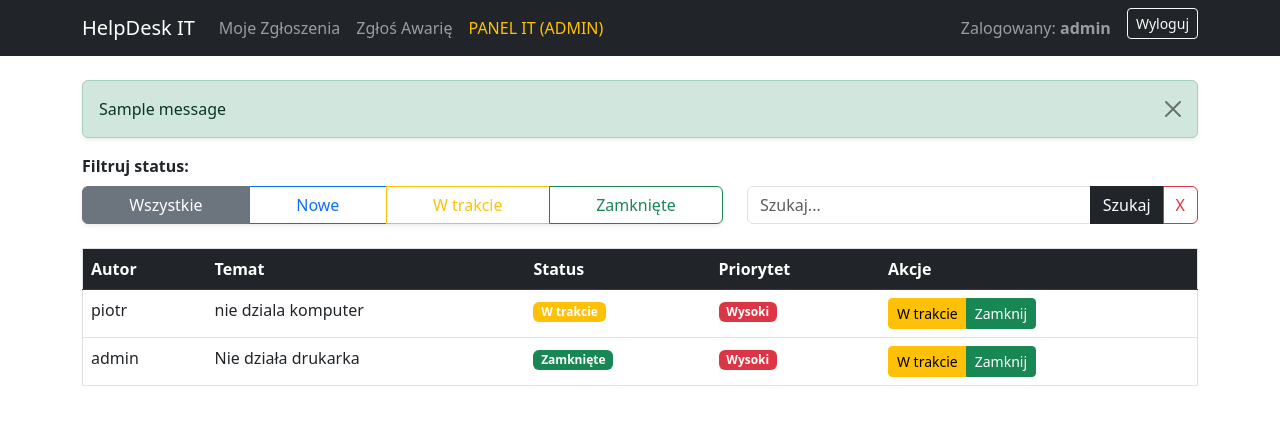
After one commit to PiotrKniat/system-awarii-it, a Django app: page /panel-it/ in a window 1280 px wide. The commit adds this page. Shown: the top 425 px of the page. Run offline with Django 5.2, Linux system fonts and the light colour scheme; a user stored in the database is signed in; data comes from the database, SQL or seed files in the repository; both versions use the stored data as it was after the commit; one stand-in notice (Sample message) is shown.

Commit message:
Dodanie rejestracji i filtrowania zgloszen

```diff
--- a/config/settings.py
+++ b/config/settings.py
@@ -103,7 +103,7 @@ AUTH_PASSWORD_VALIDATORS = [
 # Internationalization
 # https://docs.djangoproject.com/en/6.0/topics/i18n/
 
-LANGUAGE_CODE = 'en-us'
+LANGUAGE_CODE = 'pl'
 
 TIME_ZONE = 'UTC'
 
--- a/config/urls.py
+++ b/config/urls.py
@@ -19,6 +19,6 @@ from django.urls import path, include
 
 urlpatterns = [
     path('admin/', admin.site.urls),
-    path('accounts/', include('django.contrib.auth.urls')),  # Dodajemy URL-e do logowania i rejestracji
+    path('accounts/', include('django.contrib.auth.urls')),
     path('', include('zgloszenia.urls')),
 ]
--- a/templates/base.html
+++ b/templates/base.html
@@ -10,20 +10,24 @@
     <nav class="navbar navbar-expand-lg navbar-dark bg-dark mb-4">
         <div class="container">
             <a class="navbar-brand" href="{% url 'lista_zgloszen' %}">HelpDesk IT</a>
+
             <div class="collapse navbar-collapse">
                 <ul class="navbar-nav me-auto">
+                    {% if user.is_authenticated %}
                         <li class="nav-item">
                             <a class="nav-link" href="{% url 'lista_zgloszen' %}">Moje Zgłoszenia</a>
+                        </li>
+                        <li class="nav-item">
+                            <a class="nav-link" href="{% url 'nowe_zgloszenie' %}">Zgłoś Awarię</a>
                         </li>
                         {% if user.is_staff %}
                         <li class="nav-item">
                             <a class="nav-link text-warning" href="{% url 'panel_administratora' %}">PANEL IT (ADMIN)</a>
                         </li>
                         {% endif %}
-                    <li class="nav-item">
-                        <a class="nav-link" href="{% url 'nowe_zgloszenie' %}">Zgłoś Awarię</a>
-                    </li>
+                    {% endif %}
                 </ul>
+
                 <div class="navbar-nav">
                     {% if user.is_authenticated %}
                         <span class="navbar-text me-3">Zalogowany: <strong>{{ user.username }}</strong></span>
@@ -32,6 +36,7 @@
                             <button type="submit" class="btn btn-outline-light btn-sm">Wyloguj</button>
                         </form>
                     {% else %}
+                        <a class="btn btn-outline-light btn-sm me-2" href="{% url 'rejestracja' %}">Rejestracja</a>
                         <a class="btn btn-outline-light btn-sm" href="{% url 'login' %}">Zaloguj się</a>
                     {% endif %}
                 </div>
@@ -40,6 +45,15 @@
     </nav>
 
     <div class="container">
+        {% if messages %}
+            {% for message in messages %}
+                <div class="alert alert-{{ message.tags }} alert-dismissible fade show shadow-sm" role="alert">
+                    {{ message }}
+                    <button type="button" class="btn-close" data-bs-dismiss="alert" aria-label="Close"></button>
+                </div>
+            {% endfor %}
+        {% endif %}
+
         {% block content %}
         {% endblock %}
     </div>
--- a/templates/registration/login.html
+++ b/templates/registration/login.html
@@ -12,6 +12,7 @@
                 {% csrf_token %}
                 {{ form.as_p }}
                 <button type="submit" class="btn btn-primary w-100">Zaloguj</button>
+                <p class="mt-3 text-center">Nie masz konta? <a href="{% url 'rejestracja' %}">Zarejestruj się</a></p>
             </form>
         </div>
     </div>
--- /dev/null
+++ b/zgloszenia/templates/zgloszenia/panel_admina.html
@@ -0,0 +1,74 @@
+{% extends 'base.html' %}
+
+{% block content %}
+<div class="row align-items-end mb-4">
+    <div class="col-md-7">
+        <label class="form-label fw-bold">Filtruj status:</label>
+        <div class="btn-group d-flex shadow-sm">
+            <a href="?status=&q={{ szukana_fraza }}"
+               class="btn btn-outline-secondary {% if not wybrany_status %}active{% endif %}">Wszystkie</a>
+
+            <a href="?status=nowe&q={{ szukana_fraza }}"
+               class="btn btn-outline-primary {% if wybrany_status == 'nowe' %}active{% endif %}">Nowe</a>
+
+            <a href="?status=w_trakcie&q={{ szukana_fraza }}"
+               class="btn btn-outline-warning {% if wybrany_status == 'w_trakcie' %}active{% endif %}">W trakcie</a>
+
+            <a href="?status=zamkniete&q={{ szukana_fraza }}"
+               class="btn btn-outline-success {% if wybrany_status == 'zamkniete' %}active{% endif %}">Zamknięte</a>
+        </div>
+    </div>
+
+    <div class="col-md-5">
+        <form method="get" class="d-flex">
+            <input type="hidden" name="status" value="{{ wybrany_status }}">
+            <div class="input-group">
+                <input type="text" name="q" class="form-control" placeholder="Szukaj..." value="{{ szukana_fraza }}">
+                <button class="btn btn-dark" type="submit">Szukaj</button>
+                <a href="{% url 'panel_administratora' %}" class="btn btn-outline-danger">X</a>
+            </div>
+        </form>
+    </div>
+</div>
+
+<table class="table table-hover border">
+    <thead class="table-dark">
+        <tr>
+            <th>Autor</th>
+            <th>Temat</th>
+            <th>Status</th>
+            <th>Priorytet</th>
+            <th>Akcje</th>
+        </tr>
+    </thead>
+    <tbody>
+        {% for z in zgloszenia %}
+        <tr>
+            <td>{{ z.autor.username }}</td>
+            <td>{{ z.tytul }}</td>
+            <td>
+                <span class="badge
+                    {% if z.status == 'nowe' %}bg-primary{% elif z.status == 'w_trakcie' %}bg-warning{% else %}bg-success{% endif %}">
+                    {{ z.get_status_display }}
+                </span>
+            </td>
+            <td>
+                <span class="badge {% if z.priorytet == 'wysoki' %}bg-danger{% else %}bg-info{% endif %}">
+                    {{ z.get_priorytet_display }}
+                </span>
+            </td>
+            <td>
+                <div class="btn-group">
+                    <a href="{% url 'zmien_status' z.pk 'w_trakcie' %}" class="btn btn-sm btn-warning">W trakcie</a>
+                    <a href="{% url 'zmien_status' z.pk 'zamkniete' %}" class="btn btn-sm btn-success">Zamknij</a>
+                </div>
+            </td>
+        </tr>
+        {% empty %}
+        <tr>
+            <td colspan="5" class="text-center text-muted p-4">Brak zgłoszeń spełniających kryteria.</td>
+        </tr>
+        {% endfor %}
+    </tbody>
+</table>
+{% endblock %}
--- a/zgloszenia/urls.py
+++ b/zgloszenia/urls.py
@@ -6,4 +6,5 @@ urlpatterns = [
     path('nowe/', views.nowe_zgloszenie, name='nowe_zgloszenie'),
     path('panel-it/', views.panel_administratora, name='panel_administratora'),
     path('status/<int:pk>/<str:nowy_status>/', views.zmien_status, name='zmien_status'),
+    path('register/', views.rejestracja, name='rejestracja'),
 ]
--- a/zgloszenia/views.py
+++ b/zgloszenia/views.py
@@ -1,8 +1,23 @@
-from django.shortcuts import render, redirect, get_object_, some_shortcut
+from django.shortcuts import render, redirect, get_object_or_404
 from .models import Zgloszenie
 from .forms import ZgloszenieForm
 from django.contrib.auth.models import User
 from django.contrib.auth.decorators import login_required, user_passes_test
+from django.contrib import messages
+from django.contrib.auth.forms import UserCreationForm
+
+def rejestracja(request):
+    if request.method == "POST":
+        form = UserCreationForm(request.POST)
+        if form.is_valid():
+            form.save()
+            username = form.cleaned_data.get('username')
+            messages.success(request, f'Konto dla {username} zostało utworzone! Możesz się teraz zalogować.')
+            return redirect('login')
+    else:
+        form = UserCreationForm()
+
+    return render(request, 'registration/register.html', {'form': form})
 
 def czy_admin(user):
     return user.is_staff
@@ -10,29 +25,42 @@ def czy_admin(user):
 @login_required
 @user_passes_test(czy_admin)
 def panel_administratora(request):
-    wszystkie_zgloszenia = Zgloszenie.objects.all().order_by('-data_utworzenia')
+    zgloszenia = Zgloszenie.objects.all().order_by('-data_utworzenia')
 
-    query = request.GET.get('q')
-    if query:
-        wszystkie_zgloszenia = wszystkie_zgloszenia.filter(tytul__icontains=query)
+    wybrany_status = request.GET.get('status', '')
+    szukana_fraza = request.GET.get('q', '')
 
-    return render(request, 'zgloszenia/panel_admina.html',{
-        'zgloszenia': wszystkie_zgloszenia
-    })
+    if wybrany_status:
+        zgloszenia = zgloszenia.filter(status=wybrany_status)
+
+    if szukana_fraza:
+        zgloszenia = zgloszenia.filter(
+            models.Q(tytul__icontains=szukana_fraza) |
+            models.Q(opis__icontains=szukana_fraza)
+        )
+
+    context = {
+        'zgloszenia': zgloszenia,
+        'wybrany_status': wybrany_status,
+        'szukana_fraza': szukana_fraza,
+    }
+    return render(request, 'zgloszenia/panel_admina.html', context)
 
 @login_required
 @user_passes_test(czy_admin)
 def zmien_status(request, pk, nowy_status):
-    # Pobieramy konkretne zgłoszenie po jego ID (pk)
     zgloszenie = Zgloszenie.objects.get(pk=pk)
     zgloszenie.status = nowy_status
     zgloszenie.save()
+    messages.success(request, f"Status zgłoszenia '{zgloszenie.tytul}' został zmieniony na '{nowy_status}'.")
     return redirect('panel_administratora')
 
+@login_required
 def lista_zgloszen(request):
     zgloszenia = Zgloszenie.objects.all().order_by('-data_utworzenia')
     return render(request, 'zgloszenia/lista.html', {'zgloszenia': zgloszenia})
 
+@login_required
 def nowe_zgloszenie(request):
     if request.method == "POST":
         form = ZgloszenieForm(request.POST)
@@ -40,6 +68,7 @@ def nowe_zgloszenie(request):
             zgloszenie = form.save(commit=False)
             zgloszenie.autor = User.objects.first()
             zgloszenie.save()
+            messages.success(request, "Zgłoszenie zostało dodane!")
             return redirect('lista_zgloszen')
     else:
         form = ZgloszenieForm()
```
Also changed, not shown: templates/registration/register.html (added, +46 -0 lines), zgloszenia/templates/zgloszenia/panel_admin.html (deleted, +0 -48 lines), db.sqlite3. Lines whose indentation alone changed are shown as unchanged.
